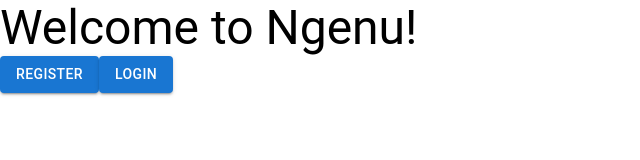
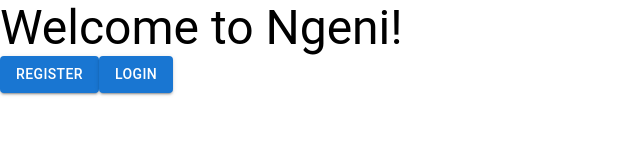
Before and after one commit to mainadennis/ngeni-user-management, a React (Create React App) app in the folder ngeni-frontend/: page / in a window 1280 px wide. Shown: the top 160 px of the page, without its empty margins (0-640 px from the left). Built offline with nearby package versions, Linux system fonts and the light colour scheme.

Commit message:
fix: typo ngenu for ngeni

```diff
--- a/ngeni-frontend/src/components/LandingPage.js
+++ b/ngeni-frontend/src/components/LandingPage.js
@@ -8,7 +8,7 @@ const LandingPage = () => {
 
   return (
     <div>
-      <Typography variant="h3">Welcome to Ngenu!</Typography>
+      <Typography variant="h3">Welcome to Ngeni!</Typography>
       <Button variant="contained" onClick={() => navigate("/register")}>
         Register
       </Button>
```
